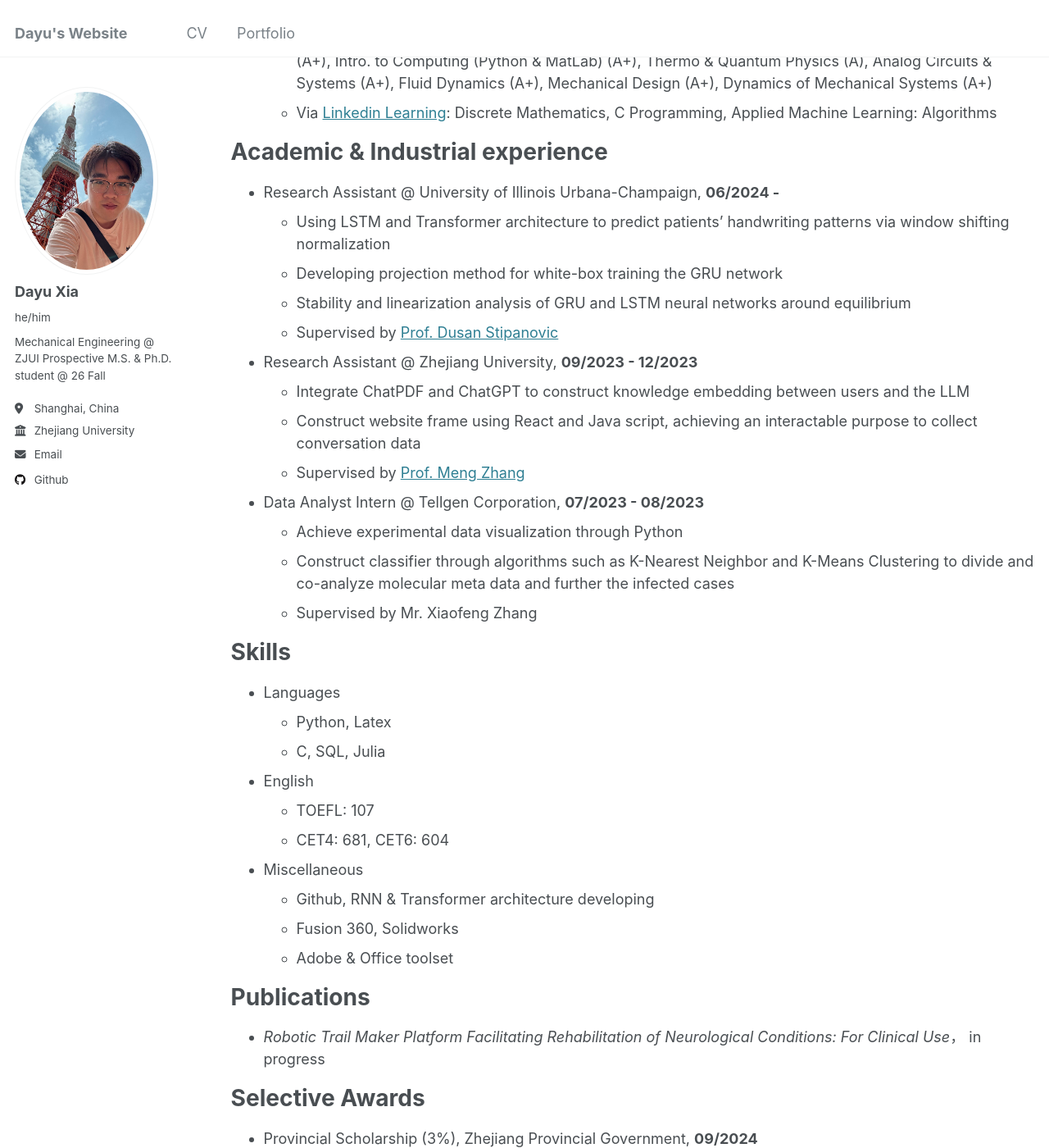
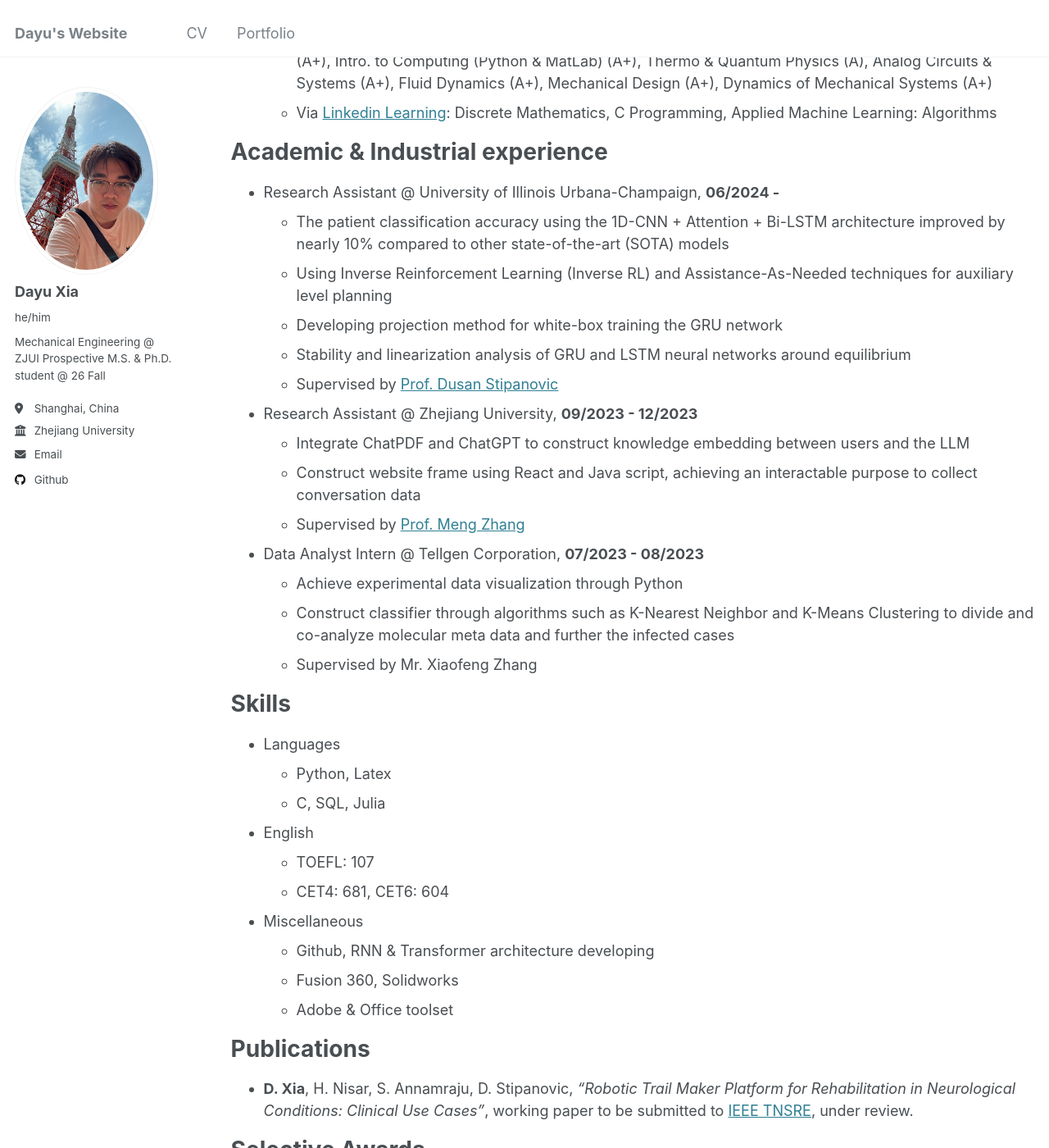
Before and after one commit to dyxia1241/dyxia1241.github.io, a Jekyll site: the page built from _pages/cv.md, in a window 1280 px wide and 1400 px high, scrolled down 454 px. Shown: the whole window at 82% size. Built offline with Jekyll 4.4.1, drawn with Linux system fonts in a browser that asks for light colours; some of the changed text lies outside the part shown.

Commit message:
Update cv.md

```diff
--- a/_pages/cv.md
+++ b/_pages/cv.md
@@ -25,7 +25,8 @@ Education
 Academic & Industrial experience
 ======
 * Research Assistant @ University of Illinois Urbana-Champaign, **06/2024 -**
-  * Using LSTM and Transformer architecture to predict patients' handwriting patterns via window shifting normalization
+  * The patient classification accuracy using the 1D-CNN + Attention + Bi-LSTM architecture improved by nearly 10% compared to other state-of-the-art (SOTA) models
+  * Using Inverse Reinforcement Learning (Inverse RL) and Assistance-As-Needed techniques for auxiliary level planning
   * Developing projection method for white-box training the GRU network
   * Stability and linearization analysis of GRU and LSTM neural networks around equilibrium
   * Supervised by [Prof. Dusan Stipanovic](https://ise.illinois.edu/directory/profile/dusan)
@@ -55,7 +56,7 @@ Skills
 
 Publications
 ======
-* *Robotic Trail Maker Platform Facilitating Rehabilitation of Neurological Conditions: For Clinical Use*， in progress
+* **D. Xia**, H. Nisar, S. Annamraju, D. Stipanovic, *"Robotic Trail Maker Platform for Rehabilitation in Neurological Conditions: Clinical Use Cases"*, working paper to be submitted to [IEEE TNSRE](https://www.embs.org/tnsre/), under review.
 
 Selective Awards
 ======
```
Also changed, not shown: other parts of _pages/cv.md (+1 -1 lines).
